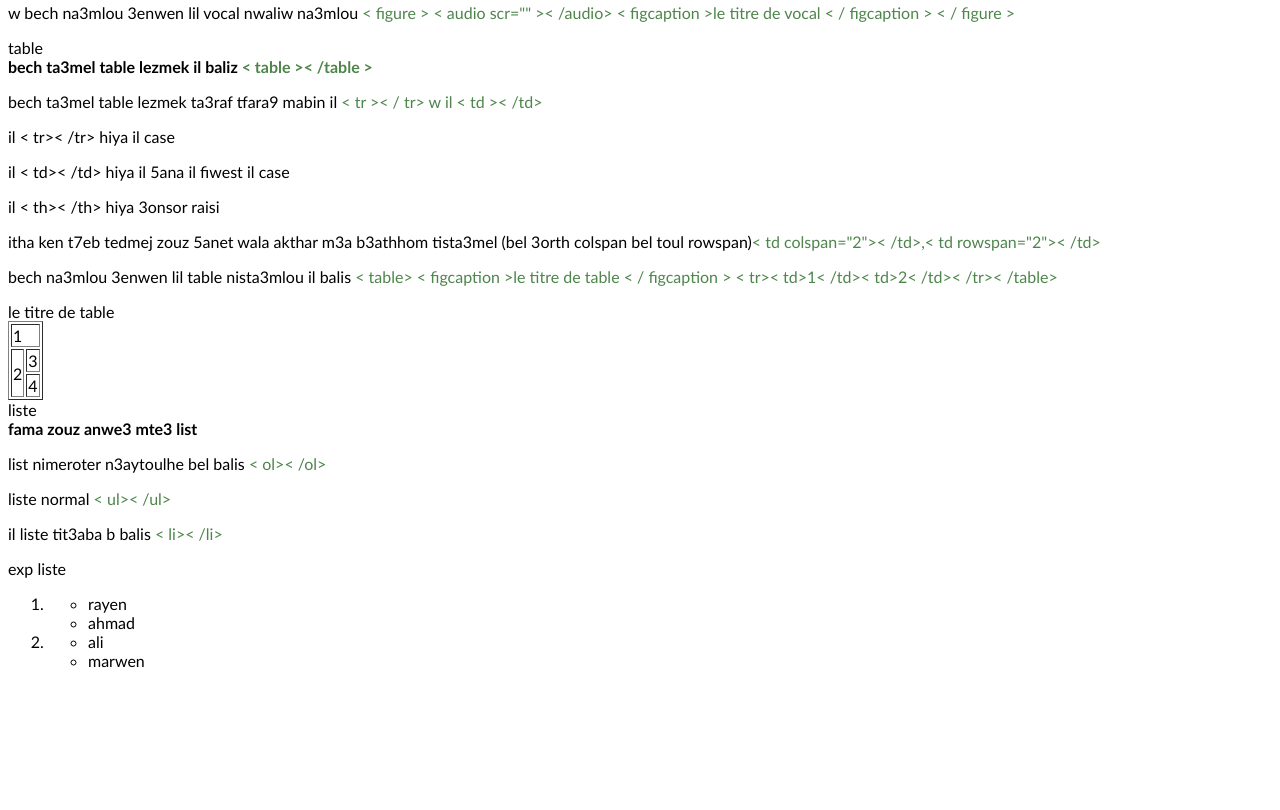
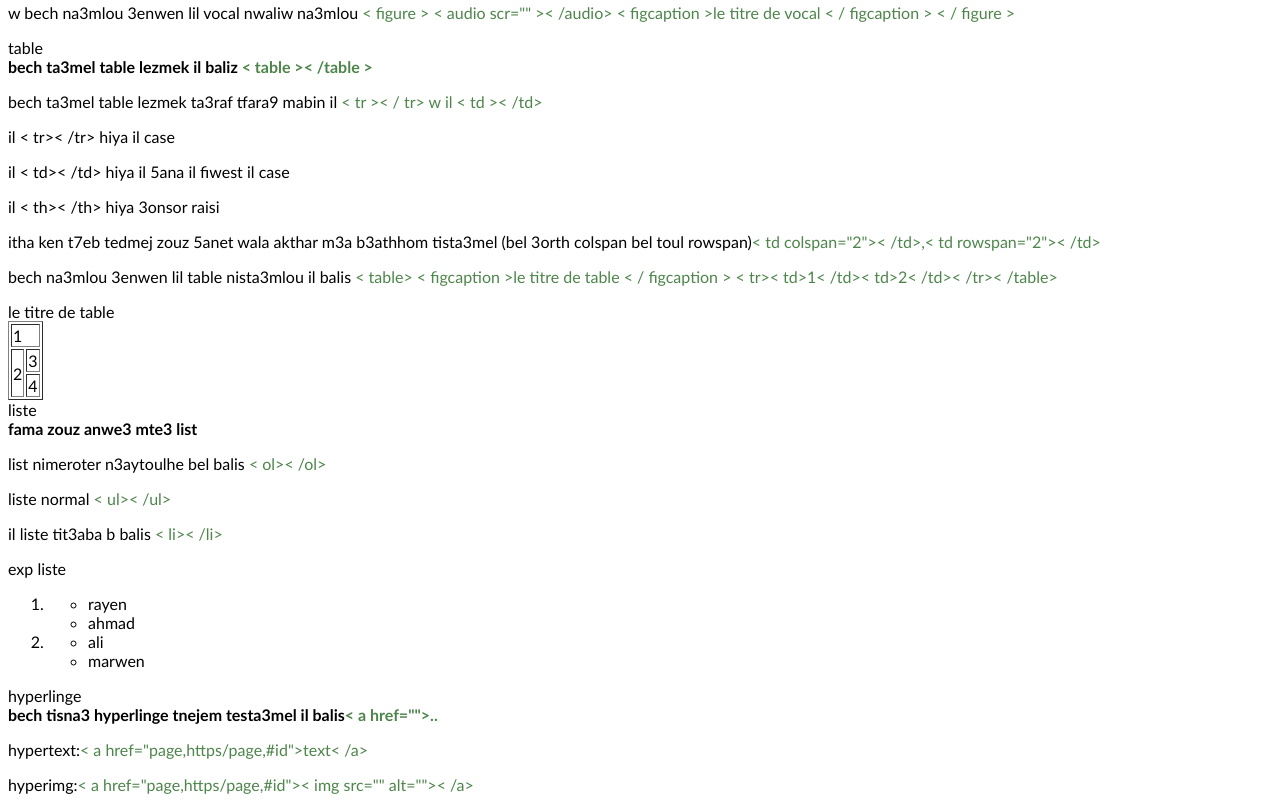
Before and after one commit to EL-Rayeb/STI, a plain HTML site: page moula5as il cour.html in a window 1280 px wide. Shown: the part 1287-2097 px from the top of the page. Before the commit the page ends 1973 px from the top, so only its background shows below. Drawn offline with Linux system fonts and the light colour scheme.

Commit message:
fin html

```diff
--- a/moula5as il cour.html
+++ b/moula5as il cour.html
@@ -26,7 +26,7 @@
         </tr>
         <tr>
             <th>hyperlinge</th>
-            <td><a href="">html</a></td>
+            <td><a href="contener-hyperlinge">html</a></td>
         </tr>
     </table>
     <div id="contenr-paragraf">
@@ -100,6 +100,12 @@
             </ol>
         </div>
     </div>
+    <div id="contener-hyperlinge">
+        <figcaption>hyperlinge</figcaption>
+        <b>bech tisna3 hyperlinge tnejem testa3mel il balis<code>< a href="">..</ a></code></b>
+        <p>hypertext:<code>< a href="page,https/page,#id">text< /a></code> </p>
+        <p>hyperimg:<code>< a href="page,https/page,#id">< img src="" alt="">< /a></code> </p>
+    </div>
 
 
 
```
